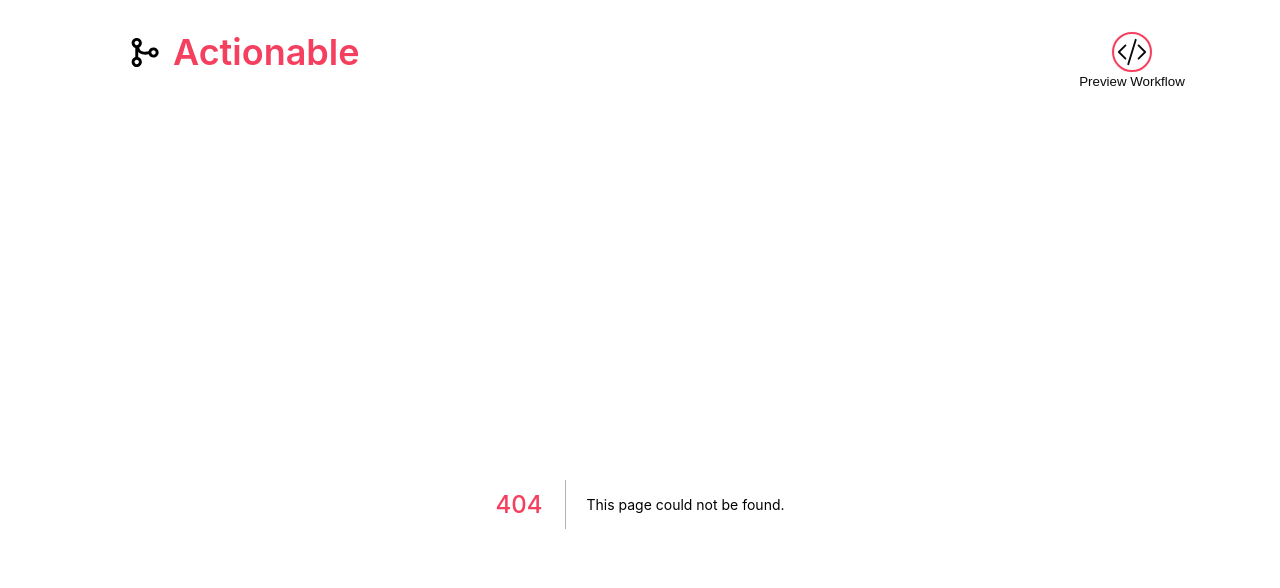
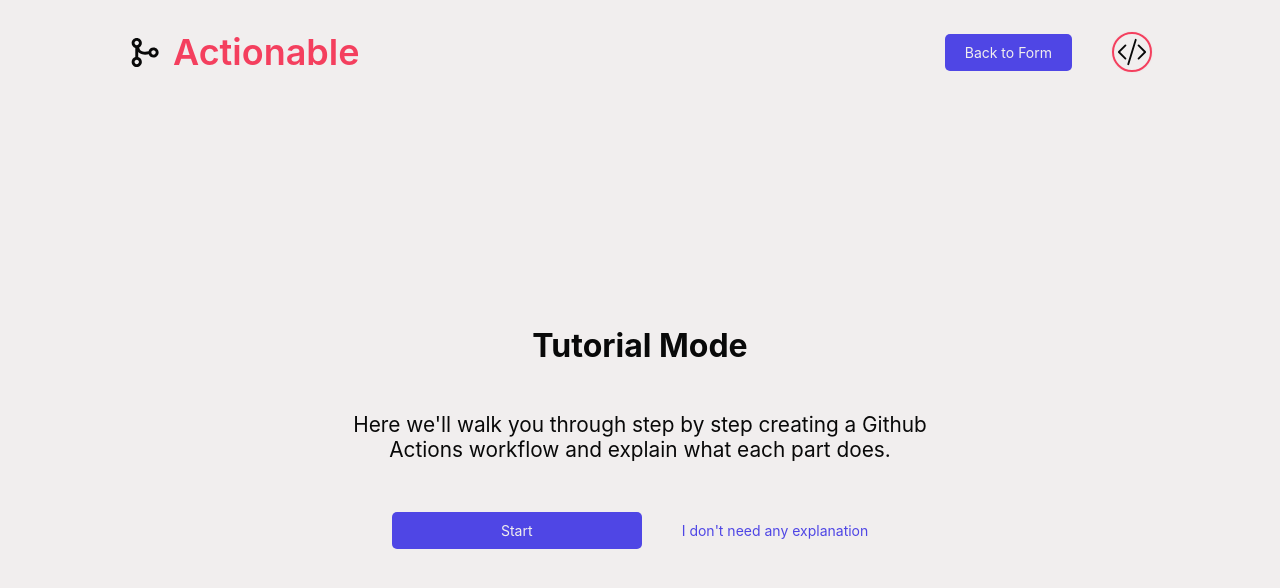
Before and after one commit to maybemaby/actionable, a Next.js app: page /tutorial in a window 1280 px wide. Before the commit this address had no page. Shown: the top 588 px of the page. Built offline with nearby package versions, Linux system fonts and the light colour scheme.

Commit message:
Init tutorial mode

```diff
--- a/components/Drawer/Drawer.tsx
+++ b/components/Drawer/Drawer.tsx
@@ -32,10 +32,7 @@ export const Drawer = ({
     <Popover>
       {({ open }) => (
         <>
-          <Popover.Button
-            className={styles.openBtn}
-            data-label={buttonLabel ?? "Open"}
-          >
+          <Popover.Button className={styles.openBtn} data-label={buttonLabel}>
             {buttonAs ?? <GiHamburgerMenu size={30} />}
           </Popover.Button>
           {open && (
--- a/components/StepsEditor/IndividualStep.module.css
+++ b/components/StepsEditor/IndividualStep.module.css
@@ -60,8 +60,9 @@
   transition: all 200ms ease;
 }
 
-.fillBtn:hover, .fillBtn:focus-within {
+.fillBtn:hover, .fillBtn:focus-within, .fillBtn:focus {
   background-color: var(--color-primary-hover);
+  outline: none;
 }
 
 .kvWidget {
--- a/components/layouts/AppLayout.tsx
+++ b/components/layouts/AppLayout.tsx
@@ -5,6 +5,9 @@ import { Drawer } from "@components/Drawer/Drawer";
 import { BsCodeSlash } from "react-icons/bs";
 import { useWorkflowStore } from "@stores/workflow/WorkflowStore";
 import styles from "./AppLayout.module.css";
+import Head from "next/head";
+import Link from "next/link";
+import { useRouter } from "next/router";
 
 // Dynamically load the YamlPreview since it's not vital on first load.
 const DynamicYaml = dynamic(
@@ -20,6 +23,7 @@ const DynamicYaml = dynamic(
 
 export const AppLayout = ({ children }: { children: React.ReactNode }) => {
   const { name, on, jobs, steps, buildJobs } = useWorkflowStore();
+  const router = useRouter();
 
   useEffect(() => {
     buildJobs();
@@ -27,20 +31,36 @@ export const AppLayout = ({ children }: { children: React.ReactNode }) => {
 
   return (
     <>
+      <Head>
+        <title>Actionable</title>
+        <meta
+          name="description"
+          content="Tool for generating Github Actions workflows."
+        />
+        <link rel="icon" href="/favicon.ico" />
+      </Head>
+
       <header className={`${styles.appbar} ${styles.page}`}>
         <span className="row">
           <BiGitMerge size={35} />
           <h1>Actionable</h1>
         </span>
-        <Drawer
-          position="right"
-          buttonAs={<BsCodeSlash size={30} />}
-          buttonLabel={"Preview Workflow"}
-        >
-          <div className={styles.preview}>
-            <DynamicYaml given={{ name, on, jobs }} />
-          </div>
-        </Drawer>
+        <span className="row" style={{ gap: "40px" }}>
+          {router.route.includes("tutorial") ? (
+            <Link href="/">
+              <a className="btn-primary">Back to Form</a>
+            </Link>
+          ) : (
+            <Link href="/tutorial">
+              <a className="btn-primary">Tutorial Mode</a>
+            </Link>
+          )}
+          <Drawer position="right" buttonAs={<BsCodeSlash size={30} />}>
+            <div className={styles.preview}>
+              <DynamicYaml given={{ name, on, jobs }} />
+            </div>
+          </Drawer>
+        </span>
       </header>
       <main className={styles.page}>{children}</main>
     </>
--- /dev/null
+++ b/pages/tutorial/index.tsx
@@ -0,0 +1,34 @@
+import { NextPage } from "next";
+import Link from "next/link";
+import styles from "./tutorial.module.css";
+
+const TutorialPage: NextPage = () => {
+  return (
+    <div className={styles.page}>
+      <h2>Tutorial Mode</h2>
+      <p
+        style={{
+          textAlign: "center",
+          marginBottom: "50px",
+          maxWidth: "600px",
+          fontSize: "1.3rem",
+        }}
+      >
+        Here we&apos;ll walk you through step by step creating a Github Actions
+        workflow and explain what each part does.
+      </p>
+      <div className={styles.row}>
+        <Link href={"/tutorial/1"}>
+          <a className={`btn-primary ${styles.start}`}>Start</a>
+        </Link>
+        <Link href={"/"}>
+          <a className={`btn-secondary ${styles.secondary}`}>
+            I don&apos;t need any explanation
+          </a>
+        </Link>
+      </div>
+    </div>
+  );
+};
+
+export default TutorialPage;
--- /dev/null
+++ b/pages/tutorial/tutorial.module.css
@@ -0,0 +1,33 @@
+.page {
+  display: flex;
+  flex-direction: column;
+  align-items: center;
+  justify-content: center;
+  min-height: 80vh;
+  width: clamp(280px, 50vw, 800px);
+  margin: auto;
+}
+
+.start {
+  width: min(100%, 250px);
+  text-align: center;
+}
+
+.secondary {
+  text-overflow: ellipsis;
+}
+
+.row {
+  display: flex;
+  gap: 20px;
+  flex-direction: column;
+  align-items: center;
+  justify-content: center;
+  width: 100%;
+}
+
+@media screen and (min-width: 768px) {
+  .row {
+    flex-direction: row;
+  }
+}
```
